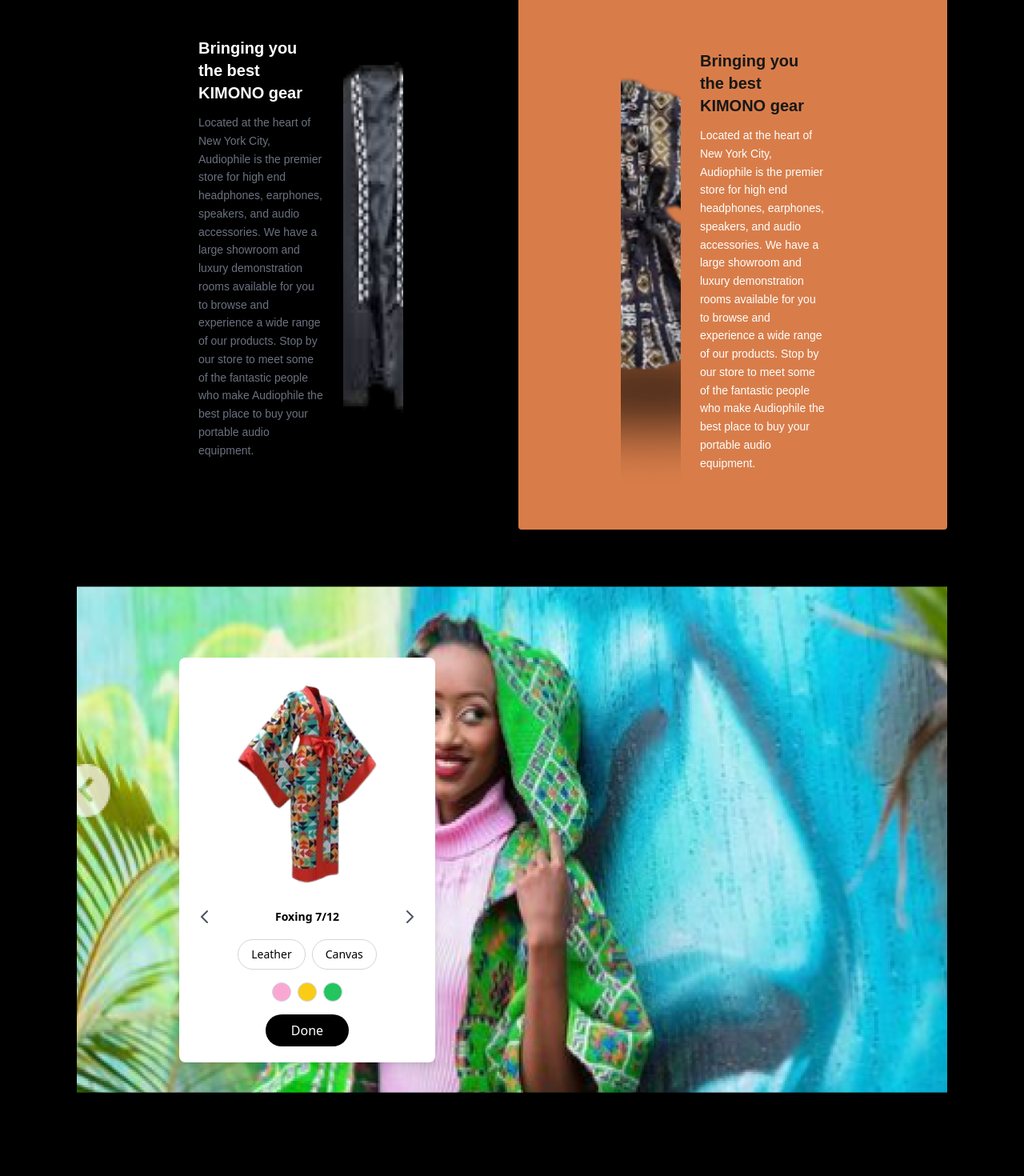
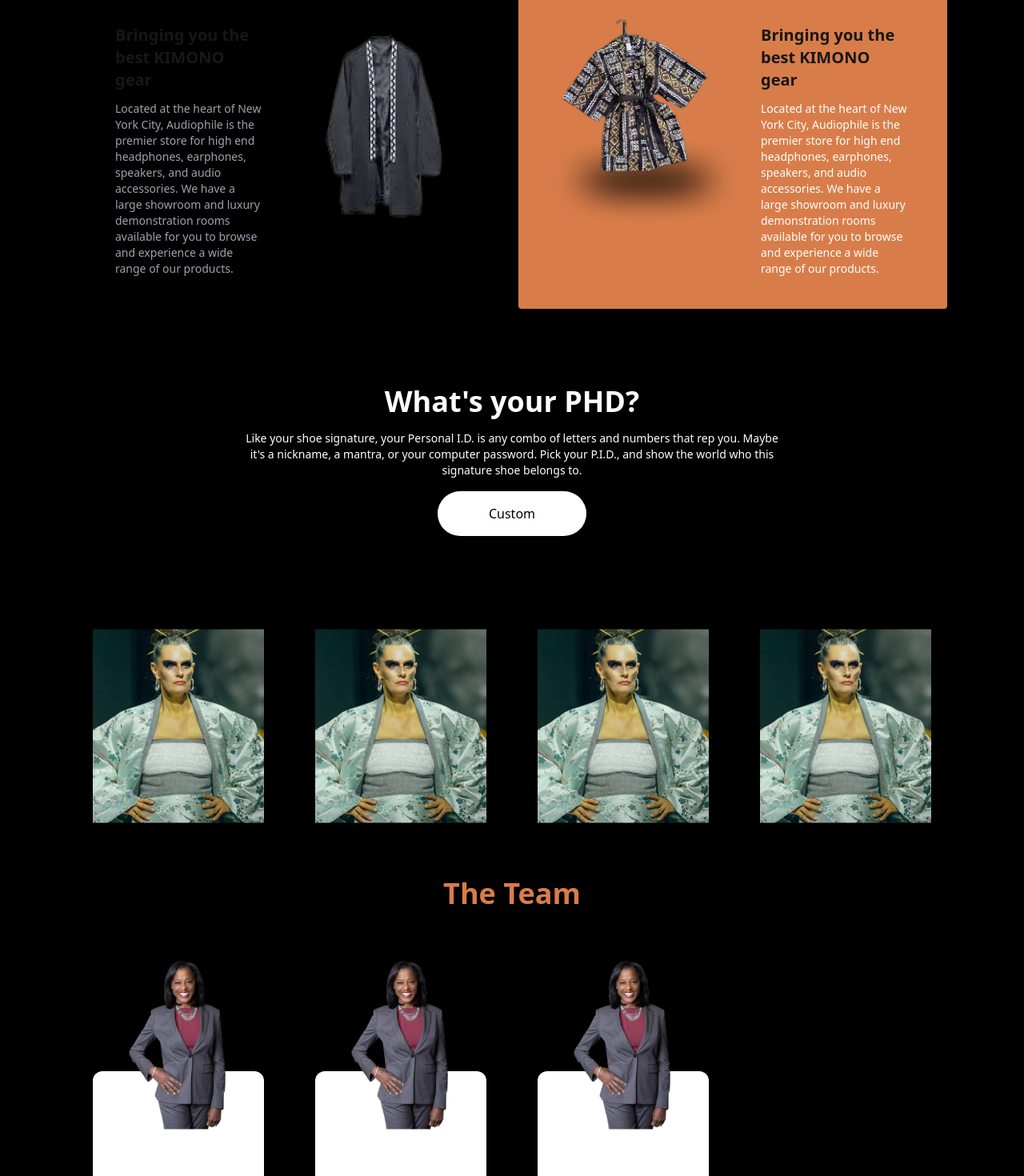
Before and after one commit to kajugadaniels/ecommerce-reactjs-frontend, a Next.js app: page / in a window 1280 px wide. Shown: the part 1920-3390 px from the top of the page at 80% size. Built offline with nearby package versions, Linux system fonts and the light colour scheme.

Commit message:
changes on track

```diff
--- a/app/(user)/page.tsx
+++ b/app/(user)/page.tsx
@@ -7,166 +7,122 @@ const Home = () => {
       <Hero />
 
       <div className="bg-black pb-10 pt-10 font-sans">
-        <div className="mx-auto px-24 sm:max-w-full lg:max-w-fit">
+        <div className="container mx-auto px-4 lg:px-24">
           <div className="mb-12 text-center">
-            <h2 className="text-xl font-semibold text-[#D87D4A]">
+            <h2 className="text-lg font-semibold text-[#D87D4A] sm:text-xl">
               Enso By You
             </h2>
-            <h1 className="mb-4 text-4xl font-extrabold text-[#D87D4A]">
+            <h1 className="mb-4 text-3xl font-extrabold text-[#D87D4A] sm:text-4xl">
               Enso Collections Wardrobe
             </h1>
-            <p className="mx-auto mt-2 max-w-2xl text-sm text-white">
+            <p className="mx-auto mt-2 max-w-xl text-sm text-white sm:max-w-2xl">
               Let's find out! Be just who you are by putting more youness in
               your kimononess with Enso By You, Enso co-creation service for
               Members. A little more of this, a little less of that—just have
               fun customizing a shoe that feels more like you.
             </p>
-            <button className="mt-4 rounded-full bg-white px-16 py-4 text-[#000] transition hover:bg-gray-200">
+            <button className="mt-4 rounded-full bg-white px-8 py-3 text-black transition hover:bg-gray-200 sm:px-16 sm:py-4">
               Shop
             </button>
-            <h2 className="mt-8 text-4xl font-extrabold text-[#D87D4A]">
+            <h2 className="mt-8 text-3xl font-extrabold text-[#D87D4A] sm:text-4xl">
               Our Product
             </h2>
           </div>
 
-          <div className="grid grid-cols-1 gap-6 max-xl:gap-4 sm:grid-cols-2 md:grid-cols-3 lg:grid-cols-4">
-            <div className="relative cursor-pointer rounded-2xl bg-transparent p-5 transition-all hover:-translate-y-2">
+          <div className="grid grid-cols-1 gap-6 sm:grid-cols-2 md:grid-cols-3 lg:grid-cols-4">
+            {Array(4)
+              .fill(0)
+              .map((_, idx) => (
+                <div
+                  key={idx}
+                  className="relative cursor-pointer rounded-2xl bg-transparent p-5 transition-all hover:-translate-y-2"
+                >
                   <div className="aspect-w-16 aspect-h-8 mx-auto mb-4 h-[210px] w-5/6 overflow-hidden md:mb-2">
                     <img
-                  src="/products/product-1.png"
+                      src={`/products/product-${idx + 1}.png`}
                       alt="Name"
-                  className="w-[100%] object-contain"
+                      className="w-full object-contain"
                     />
                   </div>
-
                   <div className="h-[80px] rounded-xl bg-white px-10">
                     <h3 className="pt-2 text-center text-lg font-extrabold text-gray-800">
                       Name
                     </h3>
                   </div>
                 </div>
-            <div className="relative cursor-pointer rounded-2xl bg-transparent p-5 transition-all hover:-translate-y-2">
-              <div className="aspect-w-16 aspect-h-8 mx-auto mb-4 h-[210px] w-5/6 overflow-hidden md:mb-2">
-                <img
-                  src="/products/product-2.png"
-                  alt="Name"
-                  className="w-[100%] object-contain"
-                />
-              </div>
-
-              <div className="h-[80px] rounded-xl bg-white px-10">
-                <h3 className="pt-2 text-center text-lg font-extrabold text-gray-800">
-                  Name
-                </h3>
-              </div>
-            </div>
-            <div className="relative cursor-pointer rounded-2xl bg-transparent p-5 transition-all hover:-translate-y-2">
-              <div className="aspect-w-16 aspect-h-8 mx-auto mb-4 h-[210px] w-5/6 overflow-hidden md:mb-2">
-                <img
-                  src="/products/product-3.png"
-                  alt="Name"
-                  className="w-[100%] object-contain"
-                />
-              </div>
-
-              <div className="h-[80px] rounded-xl bg-white px-10">
-                <h3 className="pt-2 text-center text-lg font-extrabold text-gray-800">
-                  Name
-                </h3>
-              </div>
-            </div>
-            <div className="relative cursor-pointer rounded-2xl bg-transparent p-5 transition-all hover:-translate-y-2">
-              <div className="aspect-w-16 aspect-h-8 mx-auto mb-4 h-[210px] w-5/6 overflow-hidden md:mb-2">
-                <img
-                  src="/products/product-4.png"
-                  alt="Name"
-                  className="w-[100%] object-contain"
-                />
-              </div>
-
-              <div className="h-[80px] rounded-xl bg-white px-10">
-                <h3 className="pt-2 text-center text-lg font-extrabold text-gray-800">
-                  Name
-                </h3>
-              </div>
-            </div>
+              ))}
           </div>
         </div>
       </div>
 
       <div className="bg-black pb-10 pt-10 font-sans">
-        <div className="mx-auto px-24 sm:max-w-full lg:max-w-fit">
+        <div className="container mx-auto px-4 lg:px-24">
           <div className="mb-12 text-center">
-            <h1 className="mb-4 text-4xl font-extrabold text-[#fff]">
+            <h1 className="mb-4 text-3xl font-extrabold text-white sm:text-4xl">
               Choose a So-You Kimono
             </h1>
-            <p className="mx-auto mt-2 max-w-2xl text-sm text-white">
+            <p className="mx-auto mt-2 max-w-xl text-sm text-white sm:max-w-2xl">
               Whether you’re remixing a classic into something never seen before
               or simplifying the latest drop into a totally neutral palette,
               your customization journey starts with choosing a shoe. Luckily,
               we’re always adding newness so you can find the just-right way to
               express your style.
             </p>
-            <button className="mt-4 rounded-full bg-white px-16 py-4 text-[#000] transition hover:bg-gray-200">
+            <button className="mt-4 rounded-full bg-white px-8 py-3 text-black transition hover:bg-gray-200 sm:px-16 sm:py-4">
               Start Customizing
             </button>
           </div>
 
-          <div className="mx-auto max-w-full font-[sans-serif]">
-            <div className="mt-4 grid gap-4 md:grid-cols-2">
-              <div className="flex w-full rounded bg-[#000] px-32 py-8 text-white max-sm:px-8">
-                <div className="p-6">
-                  <h3 className="text-xl font-semibold">
+          <div className="grid gap-4 md:grid-cols-2">
+            <div className="flex w-full flex-col sm:flex-row rounded bg-[#000] p-6 sm:px-8">
+              <div className="p-4">
+                <h3 className="text-lg font-semibold sm:text-xl">
                   Bringing you the best KIMONO gear
                 </h3>
-                  <p className="mt-3 text-sm leading-relaxed text-gray-500">
+                <p className="mt-3 text-sm text-gray-400">
                   Located at the heart of New York City, Audiophile is the
                   premier store for high end headphones, earphones, speakers,
                   and audio accessories. We have a large showroom and luxury
-                    demonstration rooms available for you to browse and
-                    experience a wide range of our products. Stop by our store
-                    to meet some of the fantastic people who make Audiophile the
-                    best place to buy your portable audio equipment.
+                  demonstration rooms available for you to browse and experience
+                  a wide range of our products.
                 </p>
               </div>
-                <div className="h-full min-h-[100%] w-[1200px]">
+              <div className="flex-shrink-0">
                 <img
                   src="/products/product-2.png"
-                    className="h-full w-[100%] object-cover"
+                  className="h-auto w-full object-cover"
+                  alt="Product"
                 />
               </div>
             </div>
 
-              <div className="flex w-full rounded bg-[#D87D4A] px-32 py-12 max-sm:px-8">
-                <div className="h-full min-h-[100%] w-[1200px]">
+            <div className="flex w-full flex-col sm:flex-row rounded bg-[#D87D4A] p-6 sm:px-8">
+              <div className="flex-shrink-0">
                 <img
                   src="/products/product-3.png"
-                    className="h-full w-[100%] object-cover"
+                  className="h-auto w-full object-cover"
+                  alt="Product"
                 />
               </div>
-                <div className="p-6">
-                  <h3 className="text-xl font-semibold">
+              <div className="p-4">
+                <h3 className="text-lg font-semibold sm:text-xl">
                   Bringing you the best KIMONO gear
                 </h3>
-                  <p className="mt-3 text-sm leading-relaxed text-white">
+                <p className="mt-3 text-sm text-white">
                   Located at the heart of New York City, Audiophile is the
                   premier store for high end headphones, earphones, speakers,
                   and audio accessories. We have a large showroom and luxury
-                    demonstration rooms available for you to browse and
-                    experience a wide range of our products. Stop by our store
-                    to meet some of the fantastic people who make Audiophile the
-                    best place to buy your portable audio equipment.
+                  demonstration rooms available for you to browse and experience
+                  a wide range of our products.
                 </p>
               </div>
             </div>
           </div>
-          </div>
-          <div className="pt-16"></div>
-          <div
-            className="h-[80vh] w-full bg-cover bg-center"
-            style={{ backgroundImage: "url('/hero/girl.png')" }}
+          {/* <div
+      className="h-[100vh] w-full bg-cover bg-center"
+      style={{ backgroundImage: "url('/hero/image.png')" }}
     >
-            <div className="relative left-32 top-24 w-80 rounded-lg bg-white p-5 shadow-lg">
+            <div className="relative left-8 top-16 w-full max-w-xs rounded-lg bg-white p-5 shadow-lg sm:left-32 sm:top-24 sm:w-80">
               <img
                 src="/products/product-5.png"
                 alt="Customizable Product"
@@ -191,9 +147,7 @@ const Home = () => {
                       />
                     </svg>
                   </button>
-                  <p className="text-sm font-semibold text-black">
-                    Foxing 7/12
-                  </p>
+                  <p className="text-sm font-semibold text-black">Foxing 7/12</p>
                   <button className="text-gray-600">
                     <svg
                       xmlns="http://www.w3.org/2000/svg"
@@ -232,128 +186,108 @@ const Home = () => {
                 </button>
               </div>
             </div>
-          </div>
-          <div className="mt-32 text-center">
-            <h1 className="mb-4 text-4xl font-semibold text-white">
-              What's your PHD{' '}
+          </div> */}
+          <div className="mt-24 text-center">
+            <h1 className="mb-4 text-3xl font-semibold text-white sm:text-4xl">
+              What's your PHD?
             </h1>
-            <p className="mx-auto mt-2 max-w-2xl text-sm text-white">
+            <p className="mx-auto mt-2 max-w-xl text-sm text-white sm:max-w-2xl">
               Like your shoe signature, your Personal I.D. is any combo of
               letters and numbers that rep you. Maybe it's a nickname, a mantra,
-              or your computer password (wait, probably not a good idea). It can
-              be almost anything! Pick your P.I.D., and show the world who this
-              signature shoe belongs to.
+              or your computer password. Pick your P.I.D., and show the world
+              who this signature shoe belongs to.
             </p>
-            <button className="mt-4 rounded-full bg-white px-16 py-4 text-[#000] transition hover:bg-gray-200">
+            <button className="mt-4 rounded-full bg-white px-8 py-3 text-black transition hover:bg-gray-200 sm:px-16 sm:py-4">
               Custom
             </button>
           </div>
+          <div className="mt-24 grid grid-cols-1 gap-6 sm:grid-cols-2 md:grid-cols-3 lg:grid-cols-4">
+            {/* Products Section */}
 
-          <div className="mt-24 grid grid-cols-1 gap-6 max-xl:gap-4 sm:grid-cols-2 md:grid-cols-3 lg:grid-cols-4">
-            <div className="relative cursor-pointer rounded-2xl bg-transparent p-5 transition-all hover:-translate-y-2">
-              <div className="aspect-w-16 aspect-h-8 mx-auto mb-4 overflow-hidden md:mb-2">
+            <div
+
+              className="relative cursor-pointer rounded-2xl bg-transparent p-5 transition-all hover:-translate-y-2"
+            >
+              <div className="aspect-w-16 aspect-h-8 mx-auto mb-4 overflow-hidden">
                 <img
                   src="/products/product-6.png"
-                  alt="Name"
-                  className="w-[100%] object-contain"
+                  className="h-auto w-full object-cover"
+                  alt="Product"
                 />
               </div>
             </div>
-            <div className="relative cursor-pointer rounded-2xl bg-transparent p-5 transition-all hover:-translate-y-2">
-              <div className="aspect-w-16 aspect-h-8 mx-auto mb-4 overflow-hidden md:mb-2">
+            <div
+
+              className="relative cursor-pointer rounded-2xl bg-transparent p-5 transition-all hover:-translate-y-2"
+            >
+              <div className="aspect-w-16 aspect-h-8 mx-auto mb-4 overflow-hidden">
                 <img
                   src="/products/product-6.png"
-                  alt="Name"
-                  className="w-[100%] object-contain"
+                  className="h-auto w-full object-cover"
+                  alt="Product"
                 />
               </div>
             </div>
-            <div className="relative cursor-pointer rounded-2xl bg-transparent p-5 transition-all hover:-translate-y-2">
-              <div className="aspect-w-16 aspect-h-8 mx-auto mb-4 overflow-hidden md:mb-2">
+            <div
+
+              className="relative cursor-pointer rounded-2xl bg-transparent p-5 transition-all hover:-translate-y-2"
+            >
+              <div className="aspect-w-16 aspect-h-8 mx-auto mb-4 overflow-hidden">
                 <img
                   src="/products/product-6.png"
-                  alt="Name"
-                  className="w-[100%] object-contain"
+                  className="h-auto w-full object-cover"
+                  alt="Product"
                 />
               </div>
             </div>
-            <div className="relative cursor-pointer rounded-2xl bg-transparent p-5 transition-all hover:-translate-y-2">
-              <div className="aspect-w-16 aspect-h-8 mx-auto mb-4 overflow-hidden md:mb-2">
+            <div
+
+              className="relative cursor-pointer rounded-2xl bg-transparent p-5 transition-all hover:-translate-y-2"
+            >
+              <div className="aspect-w-16 aspect-h-8 mx-auto mb-4 overflow-hidden">
                 <img
                   src="/products/product-6.png"
-                  alt="Name"
-                  className="w-[100%] object-contain"
+                  className="h-auto w-full object-cover"
+                  alt="Product"
                 />
               </div>
             </div>
+
           </div>
-          <h2 className="ml-[800px] mt-8 text-4xl font-extrabold text-[#D87D4A]">
-            The Team{' '}
+
+          <h2 className="mt-8 text-center text-2xl font-extrabold text-[#D87D4A] sm:text-3xl lg:text-4xl">
+            The Team
           </h2>
 
-          <div className="ml-64 mt-20 grid grid-cols-1 gap-6 max-xl:gap-4 sm:grid-cols-2 md:grid-cols-3 lg:grid-cols-4">
+          <div className="mt-20 grid grid-cols-1 gap-6 sm:grid-cols-2 md:grid-cols-3 lg:grid-cols-4">
+            {/* Team Section */}
+            {Array(3)
+              .fill(0)
+              .map((_, index) => (
                 <div
+                  key={index}
                   className="relative flex cursor-pointer items-end justify-center rounded-2xl bg-transparent p-5 hover:-translate-y-2"
                   style={{ height: '350px' }}
                 >
-              {' '}
-              {/* Adjust height as needed */}
                   <div className="absolute left-1/2 top-0 -translate-x-1/2 -translate-y-1/3 transform">
                     <img
                       src="/hero/team.png"
                       alt="Team Member"
-                  className="mt-16 h-auto w-40 object-contain"
+                      className="mt-16 h-auto w-28 sm:w-36 md:w-40 object-contain"
                     />
                   </div>
-              <div className="h-52 w-96 rounded-xl bg-white p-4 text-center text-black shadow-lg">
-                <div className="mt-32">
-                  <p className="top-0 text-xl font-semibold text-black">Name</p>
-                  <p className="text-xl text-black">Title</p>
+                  <div className="h-40 w-full max-w-sm rounded-xl bg-white p-4 text-center text-black shadow-lg md:h-52">
+                    <div className="mt-16 md:mt-32">
+                      <p className="text-lg font-semibold text-black md:text-xl">
+                        Name
+                      </p>
+                      <p className="text-sm text-gray-600 md:text-xl">Title</p>
                     </div>
                   </div>
                 </div>
+              ))}
+          </div>
 
-            <div
-              className="relative flex cursor-pointer items-end justify-center rounded-2xl bg-transparent p-5 hover:-translate-y-2"
-              style={{ height: '350px' }}
-            >
-              {' '}
-              {/* Adjust height as needed */}
-              <div className="absolute left-1/2 top-0 -translate-x-1/2 -translate-y-1/3 transform">
-                <img
-                  src="/hero/team.png"
-                  alt="Team Member"
-                  className="mt-16 h-auto w-40 object-contain"
-                />
-              </div>
-              <div className="h-52 w-96 rounded-xl bg-white p-4 text-center text-black shadow-lg">
-                <div className="mt-32">
-                  <p className="top-0 text-xl font-semibold text-black">Name</p>
-                  <p className="text-xl text-black">Title</p>
-                </div>
-              </div>
-            </div>
-            <div
-              className="relative flex cursor-pointer items-end justify-center rounded-2xl bg-transparent p-5 hover:-translate-y-2"
-              style={{ height: '350px' }}
-            >
-              {' '}
-              {/* Adjust height as needed */}
-              <div className="absolute left-1/2 top-0 -translate-x-1/2 -translate-y-1/3 transform">
-                <img
-                  src="/hero/team.png"
-                  alt="Team Member"
-                  className="mt-16 h-auto w-40 object-contain"
-                />
-              </div>
-              <div className="h-52 w-96 rounded-xl bg-white p-4 text-center text-black shadow-lg">
-                <div className="mt-32">
-                  <p className="top-0 text-xl font-semibold text-black">Name</p>
-                  <p className="text-xl text-black">Title</p>
-                </div>
-              </div>
-            </div>
-          </div>
         </div>
       </div>
     </>
```
Lines whose indentation alone changed are shown as unchanged.
